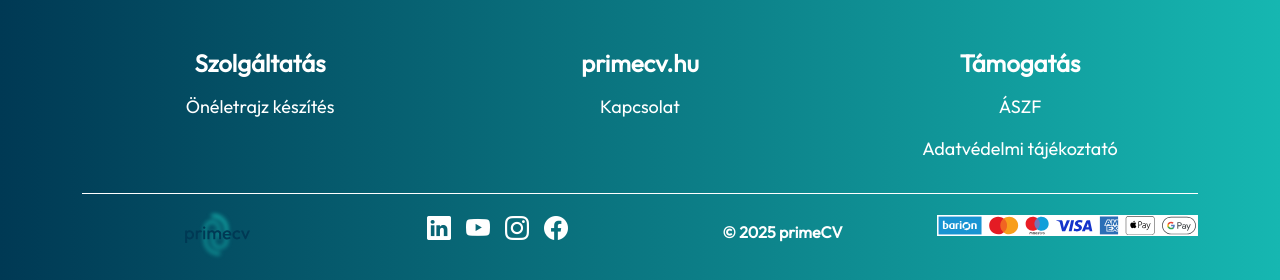
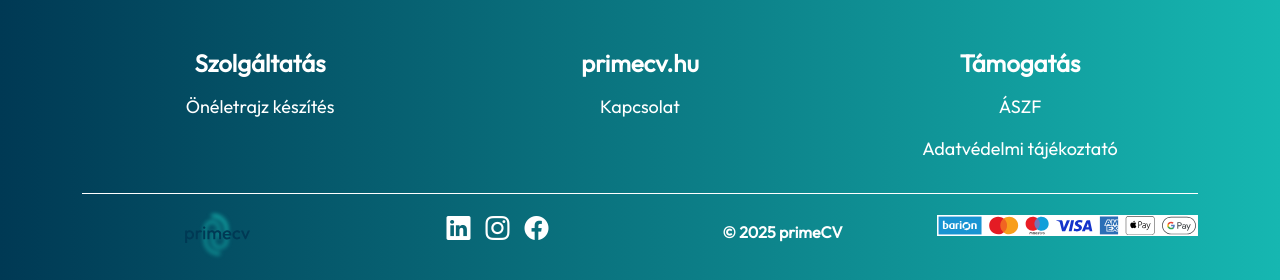
Before and after one commit to Kiralyroli/karrier, a Symfony app: template templates/cart/cart.html.twig in a window 1280 px wide. Shown: the part 901-1181 px from the top of the page. Run offline with Twig, Linux system fonts and the light colour scheme; the template is opened without the code that fills it, so the values that code supplies are empty; style sheets or scripts are compiled from the project's sources; some libraries are stand-ins or nearby versions.

Commit message:
footer YT kiszedés

```diff
--- a/templates/components/footer.html.twig
+++ b/templates/components/footer.html.twig
@@ -30,7 +30,6 @@
             </div>
             <div class="col-md-3 social-icons">
                 <a href="#" aria-label="LinkedIn"><i class="bi bi-linkedin"></i></a>
-                <a href="#" aria-label="YouTube"><i class="bi bi-youtube"></i></a>
                 <a href="#" aria-label="Instagram"><i class="bi bi-instagram"></i></a>
                 <a href="#" aria-label="Facebook"><i class="bi bi-facebook"></i></a>
             </div>
```
